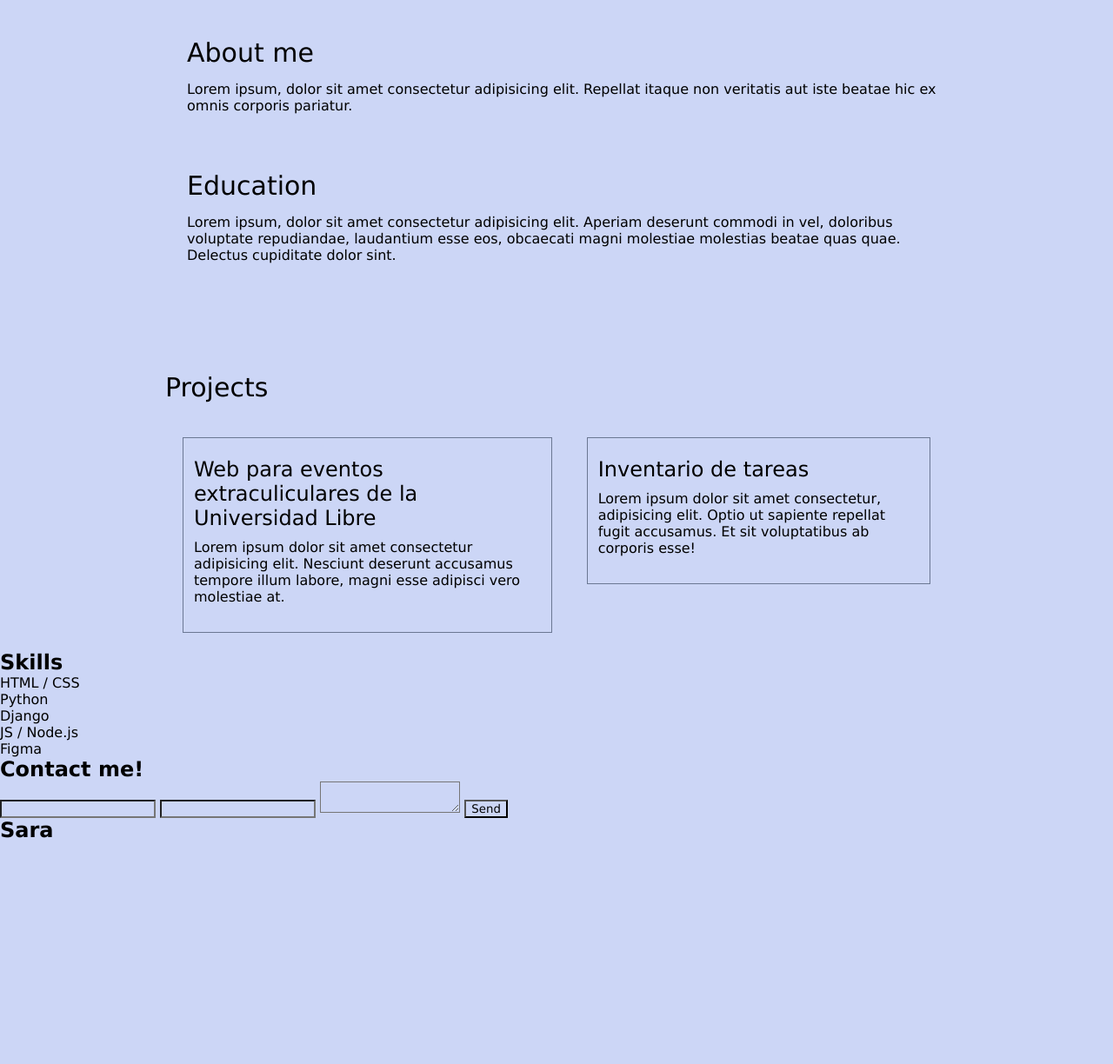
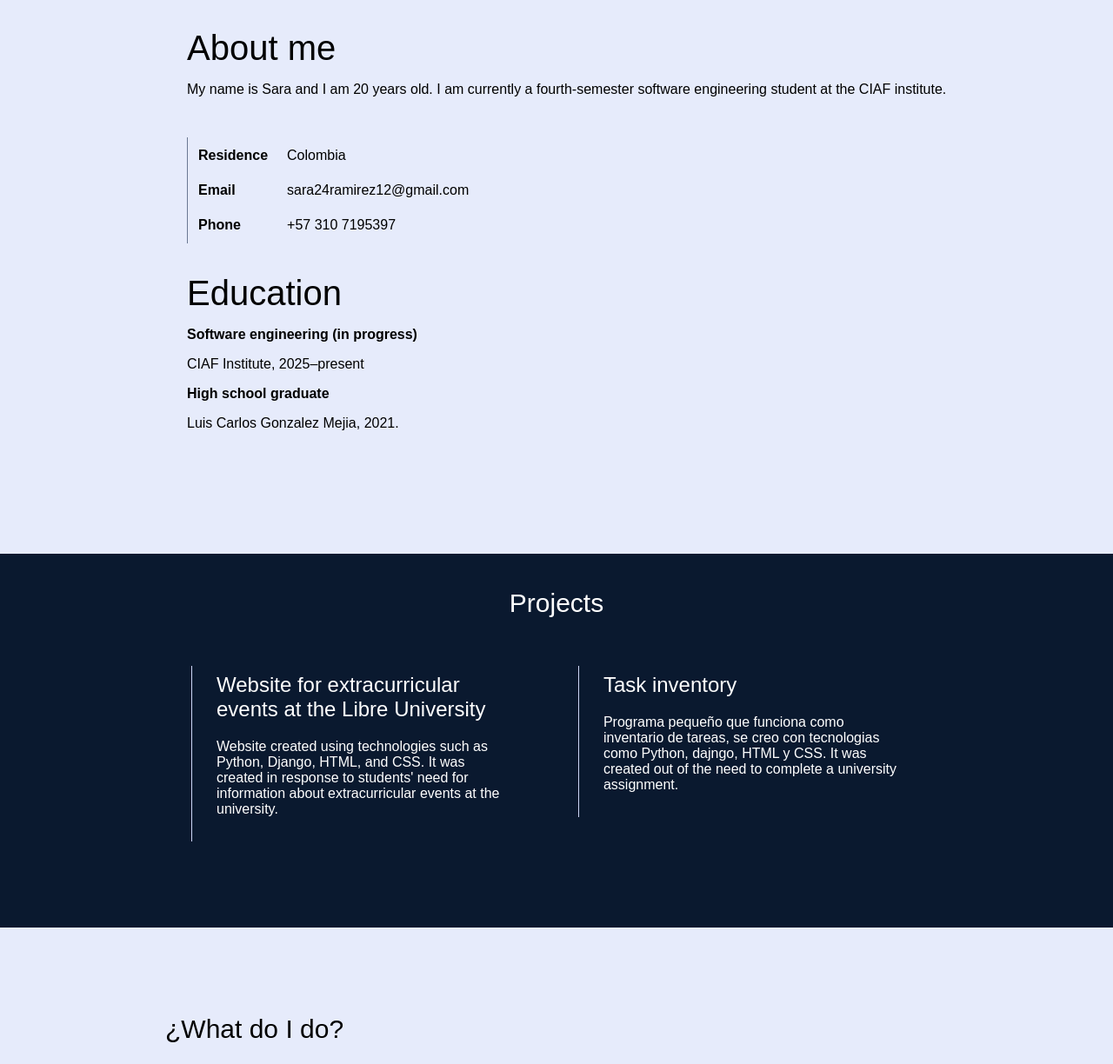
Before and after one commit to lossesa/mi-portafolio, a plain HTML site: page index.html in a window 1280 px wide. Shown: the part 697-1921 px from the top of the page at 87% size. Before the commit the page ends 1666 px from the top, so only its background shows below. Drawn offline with Linux system fonts and the light colour scheme.

Commit message:
Se agrego nuevos cambios: Actualización del contenido (Algunas etiquetas) y del contenido CSS (Se mejoro el estilo de la pagina web)

```diff
--- a/index.html
+++ b/index.html
@@ -22,7 +22,7 @@
         <div class="header_home">
             <h1>Hi, i'm Sara.</h1>
             <h2>I'm a student of Software Engineering.</h2>
-            <p>Bienvenido/a a mi portafolio. Aqui conoceras más sobre mi y mis habilidades. </p>
+            <p>Welcome to my digital portfolio. Here you will learn more about me and my work as a Software Engineering student.</p>
         </div>
     </header>
 
@@ -33,11 +33,30 @@
         <div class="about_me_info">
             <div class="biography">
                 <h2>About me</h2>
-                <p>Lorem ipsum, dolor sit amet consectetur adipisicing elit. Repellat itaque non veritatis aut iste beatae hic ex omnis corporis pariatur.</p>
+                <p>My name is Sara and I am 20 years old. I am currently a fourth-semester software engineering student at the CIAF institute.</p>
+            </div>
+            <div class="table">
+                <table>
+                    <tr>
+                        <th>Residence</th>
+                        <td>Colombia</td>
+                    </tr>
+                    <tr>
+                        <th>Email</th>
+                        <td>sara24ramirez12@gmail.com</td>
+                    </tr>
+                    <tr>
+                        <th>Phone</th>
+                        <td>+57 310 7195397</td>
+                    </tr>
+                </table>
             </div>
             <div class="education">
                 <h2>Education</h2>
-                <p>Lorem ipsum, dolor sit amet consectetur adipisicing elit. Aperiam deserunt commodi in vel, doloribus voluptate repudiandae, laudantium esse eos, obcaecati magni molestiae molestias beatae quas quae. Delectus cupiditate dolor sint.</p>
+                <p><b>Software engineering (in progress)</b></p>
+                <p>CIAF Institute, 2025–present</p>
+                <p><b>High school graduate</b></p>
+                <p>Luis Carlos Gonzalez Mejia, 2021.</p>
             </div>
         </div>
     </div>
@@ -46,26 +65,31 @@
         <h2 class="project_title">Projects</h2>
         <div class="container">
             <div class="projects">
-                <h2>Web para eventos extraculiculares de la Universidad Libre</h2>
-                <p>Lorem ipsum dolor sit amet consectetur adipisicing elit. Nesciunt deserunt accusamus tempore illum labore, magni esse adipisci vero molestiae at.</p>
-                <img src="#" alt="">
+                <h2>Website for extracurricular events at the Libre University</h2>
+                <p>Website created using technologies such as Python, Django, HTML, and CSS. It was created in response to students' need for information about extracurricular events at the university.</p>
             </div>
             <div class="projects">
-                <h2>Inventario de tareas</h2>
-                <p>Lorem ipsum dolor sit amet consectetur, adipisicing elit. Optio ut sapiente repellat fugit accusamus. Et sit voluptatibus ab corporis esse!</p>
-                <img src="#" alt="">
+                <h2>Task inventory</h2>
+                <p>Programa pequeño que funciona como inventario de tareas, se creo con tecnologias como Python, dajngo, HTML y CSS. It was created out of the need to complete a university assignment.</p>
             </div>
         </div>
     </div>
 
     <div class="skills">
-        <h2>Skills</h2>
+        <h2>¿What do I do?</h2>
         <div class="my_skills">
-            <div class="cards">HTML / CSS</div>
-            <div class="cards">Python</div>
-            <div class="cards">Django</div>
-            <div class="cards">JS / Node.js</div>
-            <div class="cards">Figma</div>
+            <div class="cards">
+                <h3 class="card_title">Web programming</h3>
+                <p class="card_p">Basic knowledge of technologies such as HTML, CSS, and JavaScript.</p>
+            </div>
+            <div class="cards">
+                <h3 class="card_title">Backend and BD</h3>
+                <p class="card_p">Knowledge of Python, handling libraries and frameworks such as Django. Basic use of Browser DB for SQLite.</p>
+            </div>
+            <div class="cards">
+                <h3 class="card_title">Web layout</h3>
+                <p class="card_p">Proficiency in web design and layout tools such as Figma.</p>
+            </div>
         </div>
     </div>
 
@@ -74,11 +98,11 @@
         <input type="text">
         <input type="email" name="" id="">
         <textarea name="" id=""></textarea>
-        <button>Send</button>
+        <input type="button" class="boton" value="Send">
     </div>
 
     <footer>
-        <h2>Sara</h2>
+
     </footer>
 
 </body>
--- a/style.css
+++ b/style.css
@@ -1,8 +1,8 @@
 
-*{
+body{
     margin: 0;
-    font-family: 'Lucida Sans', 'Lucida Sans Regular', 'Lucida Grande', 'Lucida Sans Unicode', Geneva, Verdana, sans-serif;
-    background: #CCD6F6;
+    font-family: Arial, Helvetica, sans-serif;
+    background: #E6EBFB;
 }
 
 /* Header (nav) */
@@ -13,6 +13,8 @@
     align-items: center;
     /* padding: 0.5rem 2rem; */
     padding: 0 100px ;
+    background-color: #0A192F;
+    color: #E6EBFB;
 }
 
 .nav_container h1{
@@ -28,8 +30,8 @@
 
 .nav_items a{
     text-decoration: none;
-    color: black;
     font-size: 20px;
+    color: #E6EBFB;
 }
 
 .nav_items a:hover{
@@ -39,22 +41,22 @@
 
 /* Header (home) */
 .header_home {
+    max-width: 900px;
+    margin: 0 auto;
     height: 400px;
-    padding: 100px 100px;
+    padding: 100px 0;
 }
 
 .header_home h1{
-    padding: 20px 0;
     font-size: 60px;
 }
 
 .header_home h2{
-    padding: 10px 0;
-    font-size: 35px;
+    font-size: 40px;
 }
 
 .header_home p{
-    padding: 20px 0;
+    font-size: 20px;
 }
 
 
@@ -70,48 +72,154 @@
 
 
 .about_me_img img{
-    height: 400px;
+    height: 500px;
     border-radius: 15px;
 }
 
 .about_me_info{
     display: flex;
     flex-direction: column;
-    gap: 50px;
+    gap: 30px;
 }
 
 .about_me_container h2{
-    padding: 15px 0;
-    font-size: 30px;
+    font-size: 40px;
     font-weight: 400;
+    margin: 5px 0;
 }
+
+
+table{
+    border-left: 1px solid #6B7893;
+}
+
+th,td{
+    padding: 10px;
+    text-align: left;
+}
+
 
 
 /* Projects */
 .projects_container{
+    margin-top: 100px;
+    background-color: #0A192F;
+    height: 430px;
+    color: white;
+}
+
+.project_title{
+    font-size: 30px;
+    font-weight: 400;
+    padding-top: 40px;
+    text-align: center;
+}
+
+.container{
+    display: flex;
+    align-items: flex-start;
+    max-width: 900px;
+    margin: 0 auto;
+}
+
+.projects{
+    margin: 30px;
+    padding: 8px;
+    border-left: 1px solid #CCD6F6;
+}
+
+.projects h2{
+    padding: 0 20px;
+    font-weight: 300;
+    margin: 0;
+}
+
+.projects p{
+    padding: 20px 20px;
+    margin: 0;
+}
+
+
+/* Seccion skills */
+.skills{
     max-width: 900px;
     margin: 0 auto;
     margin-top: 100px;
 }
 
-.project_title{
+.skills h2{
+    font-weight: 400;
     font-size: 30px;
-    font-weight: 400;
     padding-bottom: 20px;
 }
 
-.container{
+.my_skills{
     display: flex;
-    align-items: flex-start;
+    justify-content: space-evenly;
 }
 
-.projects{
-    margin: 20px;
-    padding: 12px;
-    border: 1px solid #6B7893;
+.cards{
+    margin: 0 20px;
+    background-color: #6B7893;
+    border-radius: 10px;
+    padding: 20px;
+    color: #E6EBFB;
 }
 
-.projects h2{
-    padding: 10px 0;
+.card_title{
+    border-left: 1px solid #FFF;
+    padding: 12px;
+}
+
+
+/* Seccion contact */
+.contact{
+    margin: 0 auto;
+    max-width: 900px;
+    margin-top: 100px;
+}
+
+.contact h2{
+    padding: 20px 0;
     font-weight: 300;
+    font-size: 30px;
 }
+
+input{
+    display: block;
+    width: 50%;
+    height: 50px;
+    margin: 15px;
+    border: none;
+    border-left: 1px solid #000;
+}
+
+.boton{
+    background-color: #6B7893;
+    color: white;
+    width: 20%;
+    height: 45px;
+    font-size: 20px;
+    border: none;
+    border-radius: 15px;
+    margin-top: 20px;
+}
+
+textarea{
+    width: 50%;
+}
+
+
+/* Footer */
+
+footer{
+    background-color: #000;
+    height: 200px;
+    margin-top: 100px;
+}
+
+footer h2{
+    color: white;
+    font-size: 35px;
+    font-weight: 100;
+}
```
